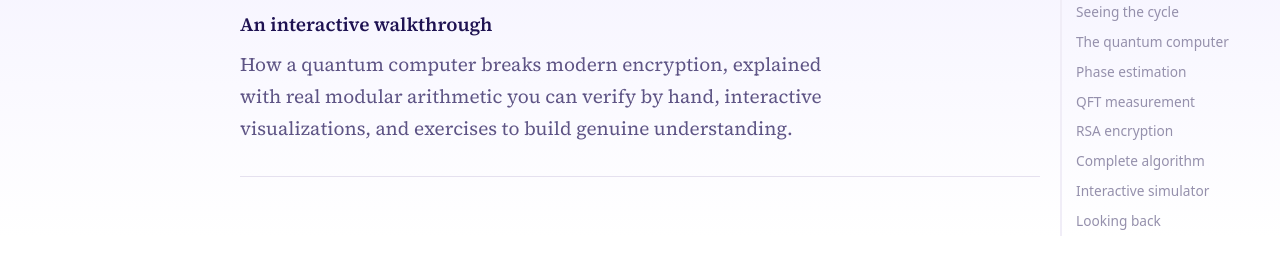
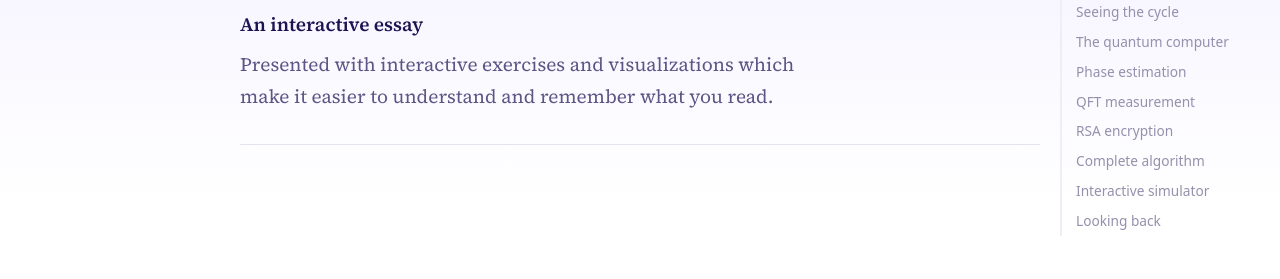
Before and after one commit to Subashkatel/shors_algo.github.io, a plain HTML site: page index.html in a window 1280 px wide. Shown: the part 264-543 px from the top of the page. Drawn offline with nearby package versions, Linux system fonts and the light colour scheme.

Commit message:
update: page subheading

```diff
--- a/index.html
+++ b/index.html
@@ -137,8 +137,8 @@ footer{text-align:center;padding:40px;font-size:.75rem;color:var(--text-light);f
 <body>
 <div class="hero"><div class="hero-inner">
   <h1>Shor's algorithm for the very curious</h1>
-  <div class="byline">An interactive walkthrough</div>
-  <p class="tagline">How a quantum computer breaks modern encryption, explained with real modular arithmetic you can verify by hand, interactive visualizations, and exercises to build genuine understanding.</p>
+  <div class="byline">An interactive essay</div>
+  <p class="tagline">Presented with interactive exercises and visualizations which make it easier to understand and remember what you read.</p>
   <hr class="rule">
 </div></div>
 
```
